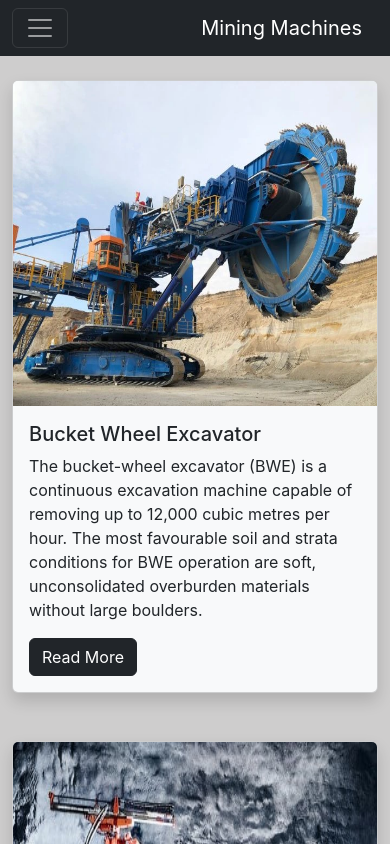
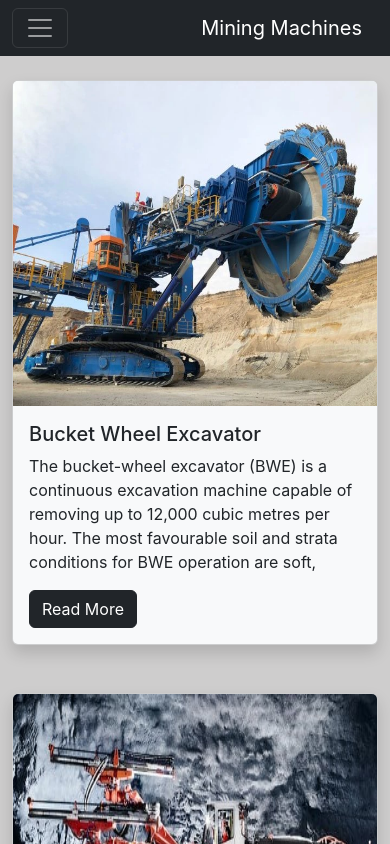
Before and after one commit to KuldeepBijarniya/miningmachines, a React (Create React App) app: page / in a window 390 px wide. Shown: the top 844 px of the page. Built offline with nearby package versions, Linux system fonts and the light colour scheme.

Commit message:
Till Now Completly Responsive Home Page

```diff
--- a/src/components/Home.js
+++ b/src/components/Home.js
@@ -10,7 +10,7 @@ export default function Home() {
 
       <div className="row">
                 {a && a.map((ele) => {
-                    return <div className="col-md-4" key={ele.url}>
+                    return <div className="col-lg-4 col-md-6 col-sm-6" key={ele.url}>
                         <Machines img={ele.img} description={ele.description} title={ele.title} url={ele.url} />
                     </div>
                 })}
--- a/src/components/Machines.js
+++ b/src/components/Machines.js
@@ -2,7 +2,7 @@ import React from 'react'
 
 export default function Machines(props) {
     return (
-        <div className="card my-4 shadow bg-body-tertiary rounded">
+        <div className="card my-4 shadow bg-body-tertiary rounded" >
             <img src={props.img} className="card-img-top" alt={props.title} style={{height:"325px"}}/>
             <div className="card-body">
                 <h5 className="card-title">{props.title}</h5>
--- a/src/index.css
+++ b/src/index.css
@@ -32,8 +32,17 @@ code {
   display: none;
 }
 
+p.card-text {
+  line-height: 1.5em;
+  height: 7.5em;
+  overflow: hidden;
+}
+
+
 @media screen and (max-width: 768px) {
-
+  .container{
+    max-width: 100%;
+  }
   .col-md-8 {
     background-color: lavender;
     border-radius: 30px;
```
